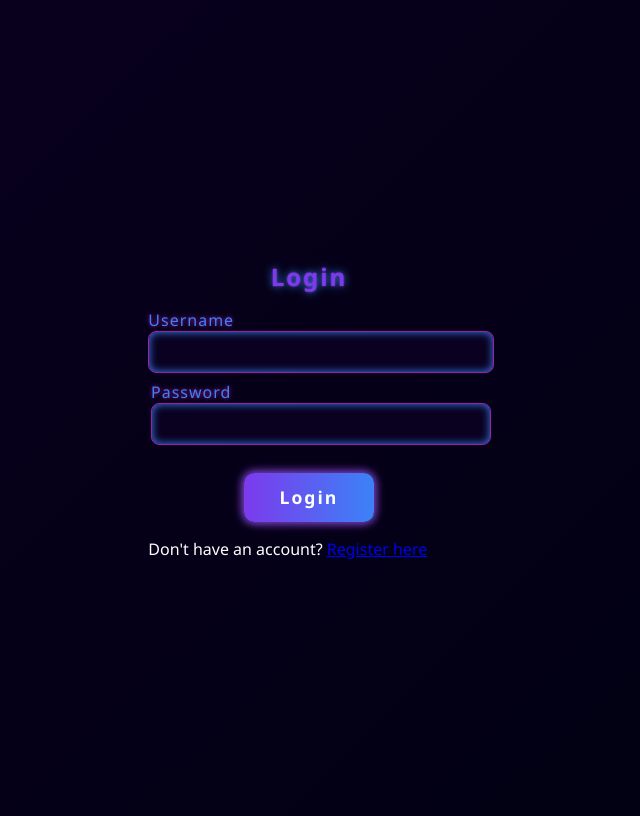
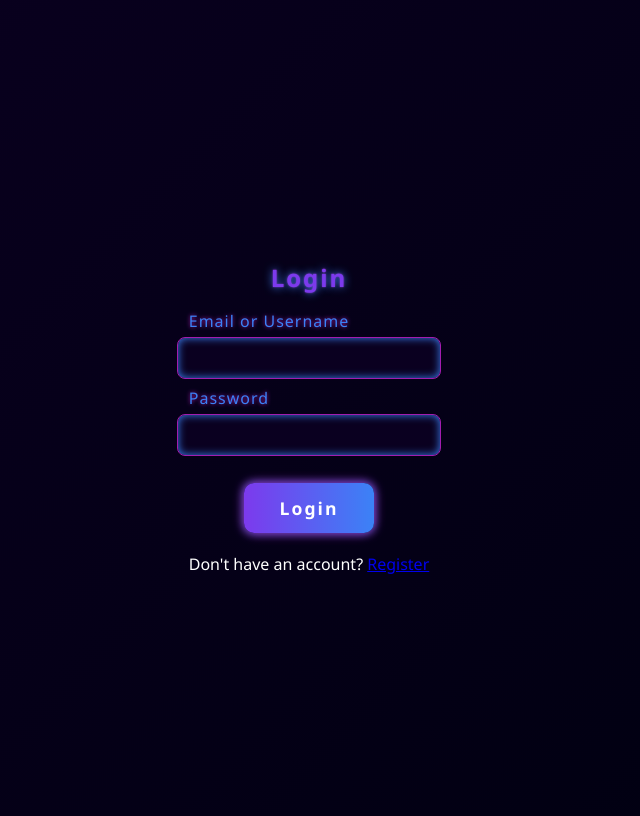
Before and after one commit to uriel-werneck/To-Do-App, a Flask app: page /login in a window 1280 px wide. Shown: the whole page, without its empty margins (331-971 px from the left). Run offline with Flask 3, Linux system fonts and the light colour scheme.

Commit message:
fixing html and css

```diff
--- a/static/css/style.css
+++ b/static/css/style.css
@@ -100,6 +100,10 @@
 }
 
 /* Login Page Specific Modifications */
+.register-link {
+    margin-top: 20px;
+}
+
 form.login-form label {
     /* ensuring labels remain left-aligned */
     align-self: flex-start;
--- a/templates/login.html
+++ b/templates/login.html
@@ -3,23 +3,24 @@
 <head>
     <meta charset="UTF-8">
     <title>Login - To-Do App</title>
+    <meta name="viewport" content="width=device-width, initial-scale=1.0">
     <link rel="stylesheet" href="/static/css/style.css">
 </head>
 <body>
     <div class="login-container">
         <h2>Login</h2>
-        <form action="/login" method="post">
-            <div class="form-group">
-                <label for="username">Username</label>
-                <input type="text" id="username" name="username" required autocomplete="username">
-            </div>
-            <div class="form-group">
-                <label for="password">Password</label>
-                <input type="password" id="password" name="password" required autocomplete="current-password">
-            </div>
+        <form method="post" action="/login">
+            <label for="username">Email or Username</label>
+            <input type="text" id="username" name="username" required autocomplete="username">
+
+            <label for="password">Password</label>
+            <input type="password" id="password" name="password" required autocomplete="current-password">
+
             <button type="submit">Login</button>
         </form>
-        <p>Don't have an account? <a href="/register">Register here</a></p>
+        <div class="register-link">
+            Don't have an account? <a href="/register">Register</a>
+        </div>
     </div>
 </body>
 </html>
```
Also changed, not shown: instance/users.db.
